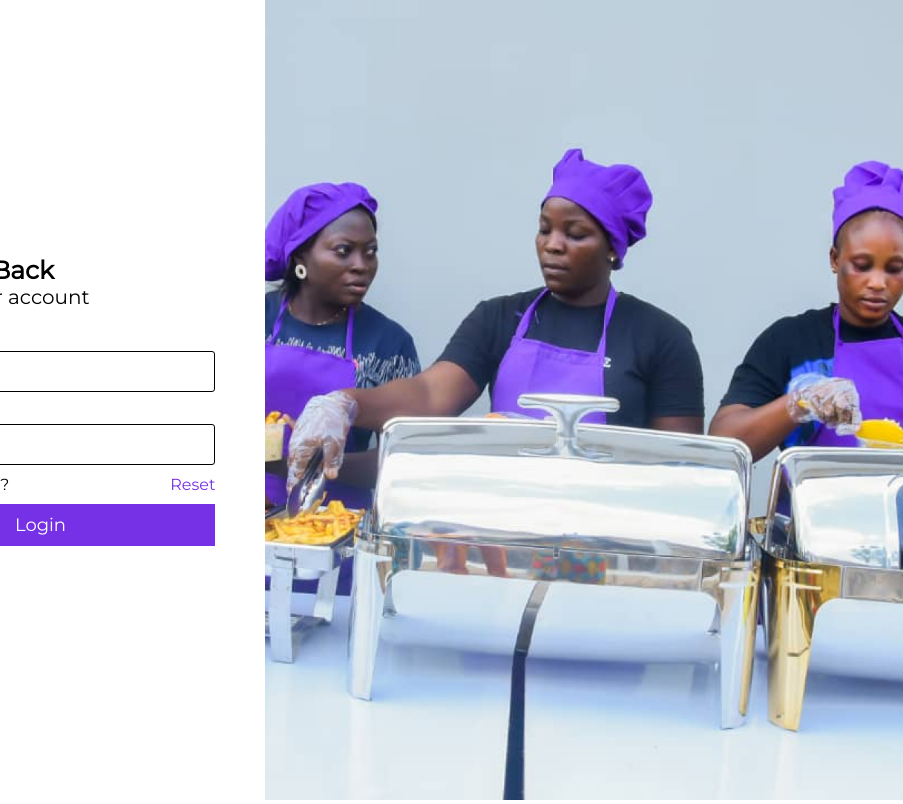
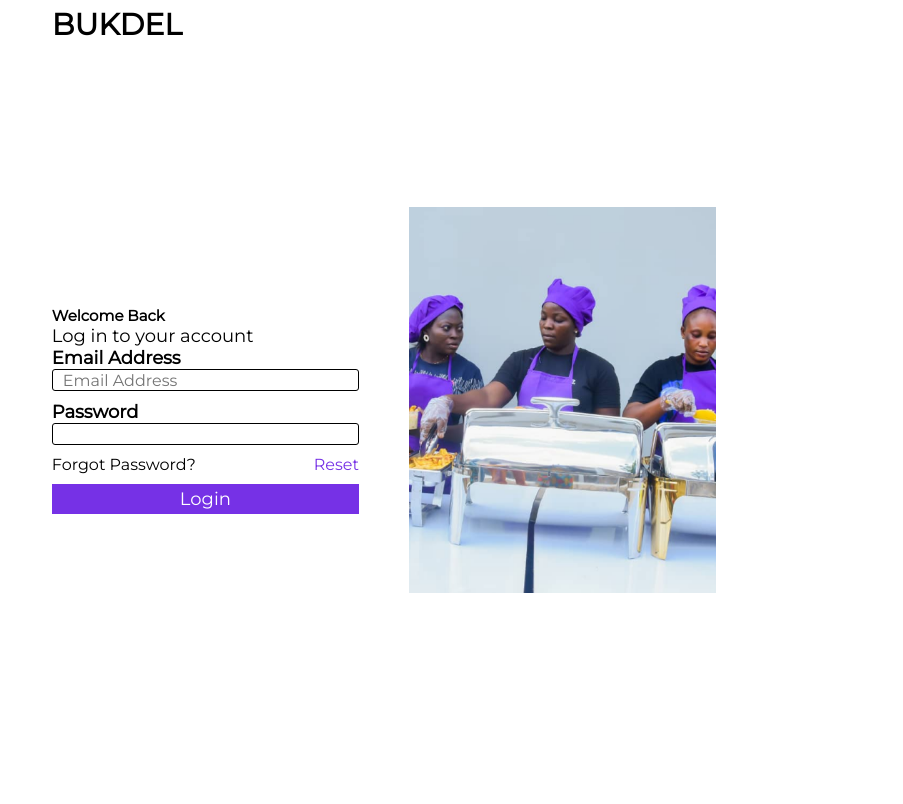
Before and after one commit to adewaleftk/bukdel, a React (Vite) app: page /login in a window 768 px wide. Shown: the whole page, 903 px wide, since content can reach past the window. Built offline with nearby package versions, Linux system fonts and the light colour scheme.

Commit message:
Responsiveness updated

```diff
--- a/src/assets/components/DelicaciesHero.jsx
+++ b/src/assets/components/DelicaciesHero.jsx
@@ -13,7 +13,9 @@ function DelicaciesHero() {
               <div>
                 <a href='/login'>Login</a>
               </div>
-            <div>Sign Up</div>
+              <div className='join'>
+                <a href='/join'>Sign Up</a>
+              </div>
         </div>
         </div>
         <div>
--- a/src/assets/components/Hero.jsx
+++ b/src/assets/components/Hero.jsx
@@ -15,7 +15,9 @@ function Hero() {
             <div>
               <a href='/login'>Login</a>
             </div>
-            <div>Sign Up</div>
+            <div className='join'>
+              <a href='/join'>Sign Up</a>
+            </div>
         </div>
         </div>
         <div className='hero-image'>
--- a/src/assets/components/Navbar.jsx
+++ b/src/assets/components/Navbar.jsx
@@ -3,7 +3,9 @@ import '../styles/navbar.css'
 function Navbar() {
   return (
     <div className='navbar'>
-        <div className='logo'>BUKDEL</div>
+        <div className='logo'>
+          <a href="/">BUKDEL</a>
+        </div>
         <div className='auth'>
             <div>
               <a href='/login'>Login</a>
--- a/src/assets/components/Try.jsx
+++ b/src/assets/components/Try.jsx
@@ -34,8 +34,12 @@ function Try() {
                 </div>
                 <div>
                     <div className='auth'>
-                        <div>Login</div>
-                        <div>Sign Up</div>
+                        <div>
+                            <a href='/login'>Login</a>
+                        </div>
+                        <div className='join'>
+                            <a href='/join'>Sign Up</a>
+                        </div>
                     </div>
                 </div>
             </div>
--- a/src/assets/styles/login.css
+++ b/src/assets/styles/login.css
@@ -1,3 +1,206 @@
+
+
+
+@media only screen and (min-width: 301px) and (max-width: 550px) {
+  .login {
+    display: flex;
+    flex-direction: row;
+    justify-content: center;
+}
+
+.login-image {
+  display: none;
+}
+
+.login-box .logo {
+    position: fixed;
+    top: 0;
+    width: 80vw;
+}
+
+.form-group p {
+    font-family: Montserrat;
+    font-size: 18px;
+    font-weight: 700;
+}
+
+.login-box {
+    height: 100vh;
+    display: flex;
+    flex-direction: column;
+    justify-content: center;
+    align-items: center;
+    /* margin-right: 50px; */
+    width: 100%;
+}
+
+.welcome {
+  margin-top: 20px;
+  width: 80vw;
+}
+
+.welcome p {
+    font-family: Montserrat;
+    font-size: 18px;
+    font-weight: 500;
+}
+
+.welcome p:nth-child(1) {
+    font-family: Montserrat;
+    font-size: 15px;
+    font-weight: 800;
+}
+
+.login-form {
+  display: flex;
+  flex-direction: column;
+  /* width: 100vw; */
+}
+
+.login-form input {
+  padding: 10px;
+  margin-bottom: 10px;
+  border: 1px solid #000000;
+  height: 5px;
+  border-radius: 3px;
+  width: 80vw !important;
+}
+
+.forgot-password {
+  display: flex;
+  flex-direction: row;
+  justify-content: space-between;
+  font-family: Montserrat;
+  font-size: 16px;
+}
+
+.forgot-password a {
+    text-decoration: none;
+    color: #7631E6;
+    font-family: Montserrat;
+}
+
+
+.login-form button {
+  padding: 10px 20px;
+  margin-top: 10px;
+  background-color: #7631E6;
+  color: #ffffff;
+  font-family: Montserrat;
+  font-size: 18px;
+  border: none;
+  cursor: pointer;
+  display: flex;
+  justify-content: center;
+  align-items: center;
+  height: 30px !important;
+}
+
+
+}
+@media only screen and (min-width: 551px) and (max-width: 960px) {
+.login {
+    display: flex;
+    flex-direction: row;
+    justify-content: center;
+}
+
+.login-box .logo {
+    position: fixed;
+    top: 0;
+}
+
+.form-group p {
+    font-family: Montserrat;
+    font-size: 18px;
+    font-weight: 700;
+}
+
+.login-box {
+    height: 100vh;
+    display: flex;
+    flex-direction: column;
+    justify-content: center;
+    margin-right: 50px;
+    width: 40vw;
+}
+
+.welcome {
+  margin-top: 20px;
+}
+
+.welcome p {
+    font-family: Montserrat;
+    font-size: 18px;
+    font-weight: 500;
+}
+
+.welcome p:nth-child(1) {
+    font-family: Montserrat;
+    font-size: 15px;
+    font-weight: 800;
+}
+
+.login-form {
+  display: flex;
+  flex-direction: column;
+}
+
+.login-form input {
+  padding: 10px;
+  margin-bottom: 10px;
+  border: 1px solid #000000;
+  height: 5px;
+  border-radius: 3px;
+  width: 40vw !important;
+}
+
+.forgot-password {
+  display: flex;
+  flex-direction: row;
+  justify-content: space-between;
+  font-family: Montserrat;
+  font-size: 16px;
+}
+
+.forgot-password a {
+    text-decoration: none;
+    color: #7631E6;
+    font-family: Montserrat;
+}
+
+
+.login-form button {
+  padding: 10px 20px;
+  margin-top: 10px;
+  background-color: #7631E6;
+  color: #ffffff;
+  font-family: Montserrat;
+  font-size: 18px;
+  border: none;
+  cursor: pointer;
+  display: flex;
+  justify-content: center;
+  align-items: center;
+  height: 30px !important;
+}
+
+.login-image {
+  display: flex;
+  justify-content: center;
+  align-items: center;
+}
+
+.login-image img {
+    /* height: 100vh; */
+    width: 40vw;
+    /* display: none; */
+
+}
+}
+
+@media only screen and (min-width: 961px) {
+
 .login {
     display: flex;
     flex-direction: row;
@@ -78,11 +281,7 @@
   cursor: pointer;
 }
 
-/* Styling for the image (you can add your image styles here) */
-.login-image {
-  text-align: center;
-}
-
 .login-image img {
     height: 100vh;
 }
+}
--- a/src/assets/styles/navbar.css
+++ b/src/assets/styles/navbar.css
@@ -31,6 +31,10 @@
     font-weight: 800;
     line-height: 49px;
     letter-spacing: 0em;
+}
+
+.logo a {
+    text-decoration: none;
 }
 
 .auth {
@@ -95,6 +99,10 @@
     font-weight: 800;
     line-height: 49px;
     letter-spacing: 0em;
+}
+
+.logo a {
+    text-decoration: none;
 }
 
 .auth {
@@ -162,6 +170,10 @@
     letter-spacing: 0em;
 }
 
+.logo a {
+    text-decoration: none;
+}
+
 .auth {
     display: flex;
     flex-direction: row;
```
Lines whose indentation alone changed are shown as unchanged.
